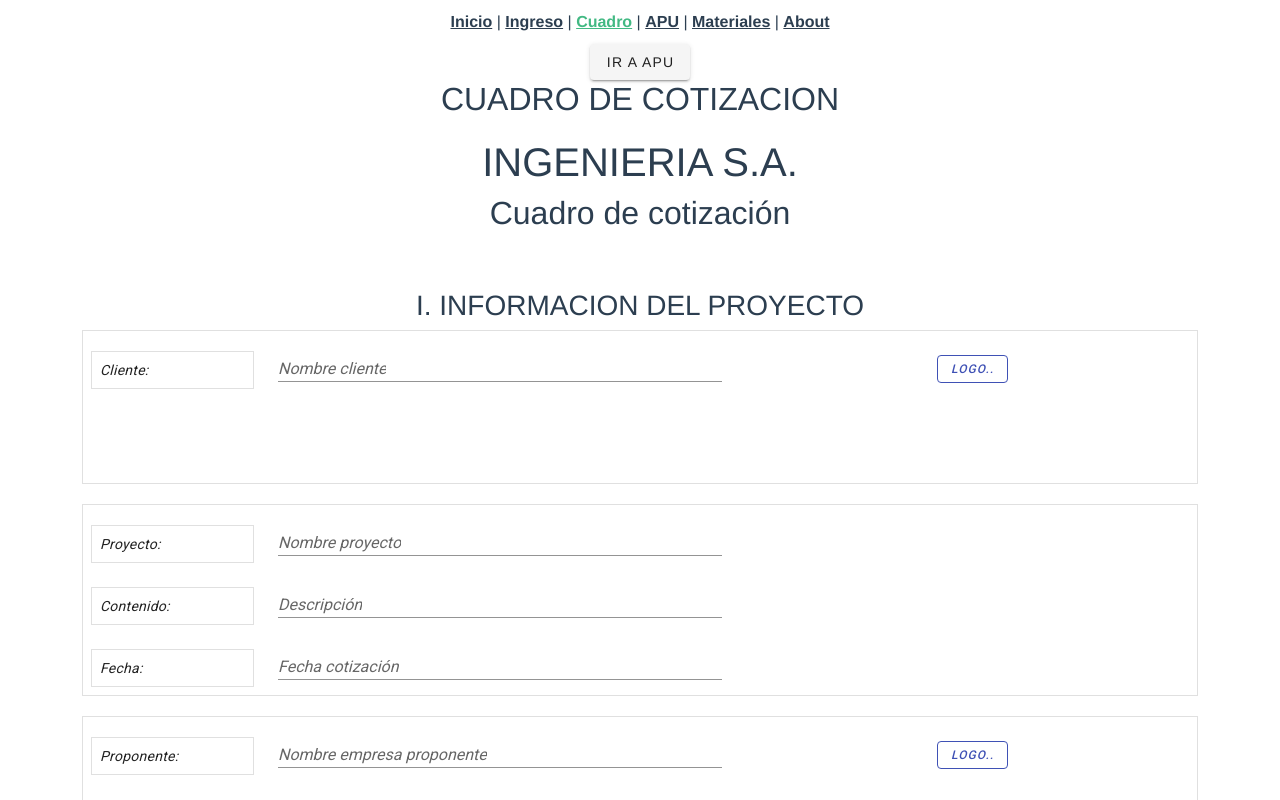
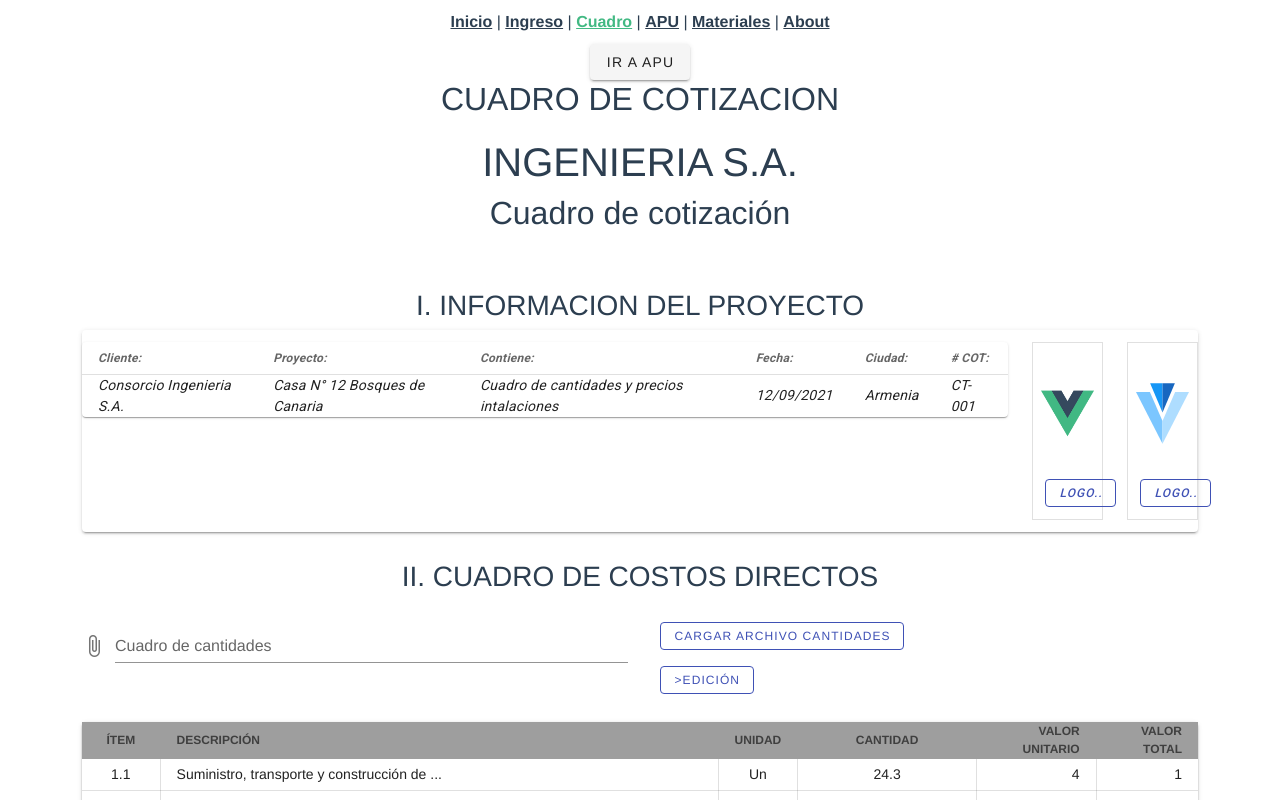
Before and after one commit to sovdlp/PROYECTO_INGENIERIA, a Vue app: page /cuadrocotiza in a window 1280 px wide. Shown: the top 800 px of the page. Built offline with nearby package versions, Linux system fonts and the light colour scheme; what vuetify-money would draw is missing.

Commit message:
Inclusion de tabla cliente

```diff
--- a/src/components/CuadroCotizacion.vue
+++ b/src/components/CuadroCotizacion.vue
@@ -9,100 +9,39 @@
     <h3 class="center">I. INFORMACION DEL PROYECTO</h3>
 
     <div class="text-md-left font-italic body-2">
-      <v-card class="pa-2" outlined tile>
+      <v-card>
         <v-row>
-          <v-col cols="2">
-            <v-card class="pa-2" outlined tile>Cliente: </v-card>
+          <v-col cols="10">
+            <v-data-table
+              dense
+              disable-sort
+              :headers="columnas3"
+              hide-default-footer
+              :items="cotizacion"
+              class="elevation-1"
+            ></v-data-table>
           </v-col>
-          <v-col cols="5"
-            ><v-text-field
-              dense
-              label="Nombre cliente "
-              :rules="rules"
-              hide-details="auto"
-            ></v-text-field
-          ></v-col>
-          <v-col cols="2">
+          <v-col cols="1">
+            <v-card class="mx-auto pa-2" outlined tile width="120">
               <v-img
                 :src="require('../assets/logo.png')"
                 class="my-3"
                 contain
                 height="100"
               />
+              <v-btn class="ma-1" color="indigo" outlined small>Logo..</v-btn>
+            </v-card>
           </v-col>
-          <v-col cols="2">
-            <v-btn class="ma-1" color="indigo" outlined small>Logo..</v-btn>
-          </v-col>
-        </v-row>
-      </v-card>
-      <br />
-      <v-card class="pa-2" outlined tile>
-        <v-row>
-          <v-col cols="2">
-            <v-card class="pa-2" outlined tile>Proyecto: </v-card>
-          </v-col>
-          <v-col cols="5"
-            ><v-text-field
-              dense
-              label="Nombre proyecto"
-              :rules="rules"
-              hide-details="auto"
-            ></v-text-field
-          ></v-col>
-        </v-row>
-
-        <v-row>
-          <v-col cols="2">
-            <v-card class="pa-2" outlined tile>Contenido: </v-card>
-          </v-col>
-          <v-col cols="5"
-            ><v-text-field
-              dense
-              label="Descripción "
-              :rules="rules"
-              hide-details="auto"
-            ></v-text-field
-          ></v-col>
-        </v-row>
-
-        <v-row>
-          <v-col cols="2">
-            <v-card class="pa-2" outlined tile>Fecha: </v-card>
-          </v-col>
-          <v-col cols="5"
-            ><v-text-field
-              dense
-              label="Fecha cotización"
-              :rules="rules"
-              hide-details="auto"
-            ></v-text-field
-          ></v-col>
-        </v-row>
-      </v-card>
-      <br />
-      <v-card class="pa-2" outlined tile>
-        <v-row>
-          <v-col cols="2">
-            <v-card class="pa-2" outlined tile>Proponente: </v-card>
-          </v-col>
-          <v-col cols="5"
-            ><v-text-field
-              dense
-              label="Nombre empresa proponente "
-              :rules="rules"
-              hide-details="auto"
-            ></v-text-field
-          ></v-col>
-          <v-col cols="2">
+          <v-col cols="1">
+            <v-card class="mx-auto pa-2" outlined tile width="120">
               <v-img
-              :src="require('../assets/ingenieria_sa.png')"
+                :src="require('../assets/logo.svg')"
                 class="my-3"
                 contain
                 height="100"
               />
-          </v-col>
-          <v-col cols="2">
               <v-btn class="ma-1" color="indigo" outlined small>Logo..</v-btn>
+            </v-card>
           </v-col>
         </v-row>
       </v-card>
@@ -125,7 +64,13 @@
           <v-btn class="ma-2" color="indigo" outlined small
             >Cargar archivo cantidades</v-btn
           >
-          <v-btn class="ma-2" color="indigo" outlined small @click="editarCuadro()">
+          <v-btn
+            class="ma-2"
+            color="indigo"
+            outlined
+            small
+            @click="editarCuadro()"
+          >
             >Edición</v-btn
           >
         </v-col>
@@ -238,6 +183,7 @@ export default {
     items: store.items,
     indirectos: store.indirectos,
     impuestos: store.impuestos,
+    cotizacion: store.cotizacion,
 
     columnas: [
       {
@@ -247,7 +193,7 @@ export default {
         value: "item",
         class: "grey",
         width: "7%",
-        divider: "true"
+        divider: "true",
       },
       {
         text: "DESCRIPCIÓN",
@@ -256,7 +202,7 @@ export default {
         value: "descripcion",
         class: "grey",
         width: "50%",
-        divider: "true"
+        divider: "true",
       },
       {
         text: "UNIDAD",
@@ -265,7 +211,7 @@ export default {
         value: "unidad",
         class: "grey",
         width: "7%",
-        divider: "true"
+        divider: "true",
       },
       {
         text: "CANTIDAD",
@@ -274,7 +220,7 @@ export default {
         value: "cantidad",
         class: "grey",
         width: "16%",
-        divider: "true"
+        divider: "true",
       },
       {
         text: "VALOR UNITARIO",
@@ -282,7 +228,7 @@ export default {
         sortable: false,
         value: "valorunit",
         class: "grey",
-        divider: "true"
+        divider: "true",
       },
       {
         text: "VALOR TOTAL",
@@ -290,7 +236,6 @@ export default {
         sortable: false,
         value: "valortotal",
         class: "grey",
-
       },
     ],
 
@@ -302,7 +247,7 @@ export default {
         value: "descripcion",
         width: "20%",
         class: "grey",
-        divider: "true"
+        divider: "true",
       },
       {
         text: "PORCENTAJE",
@@ -311,7 +256,7 @@ export default {
         width: "10%",
         align: "center",
         class: "grey",
-        divider: "true"
+        divider: "true",
       },
       {
         text: "VALOR TOTAL",
@@ -319,6 +264,38 @@ export default {
         value: "vrindirecto",
         align: "end",
         class: "grey",
+      },
+    ],
+    columnas3: [
+      {
+        text: "Cliente:",
+        align: "start",
+        value: "cliente",
+      },
+      {
+        text: "Proyecto:",
+        align: "start",
+        value: "proyecto",
+      },
+      {
+        text: "Contiene:",
+        align: "start",
+        value: "contenido",
+      },
+     {
+        text: "Fecha:",
+        align: "start",
+        value: "fecha",
+      },
+      {
+        text: "Ciudad:",
+        align: "start",
+        value: "ciudad",
+      },
+      {
+        text: "# COT:",
+        align: "start",
+        value: "numero_cot",
       },
     ],
   }),
--- a/src/store/tbl_items.js
+++ b/src/store/tbl_items.js
@@ -112,4 +112,13 @@ export default {
             vrindirecto: "$12345",
         },
     ],
+    cotizacion: [{
+        cliente:"Consorcio Ingenieria S.A.",
+        proyecto:"Casa N° 12 Bosques de Canaria",
+        contenido:" Cuadro de cantidades y precios intalaciones",
+        fecha:"12/09/2021",
+        numero_cot:"CT-001",
+        ciudad:"Armenia",
+    }
+    ]
 }
```
Lines whose indentation alone changed are shown as unchanged.
